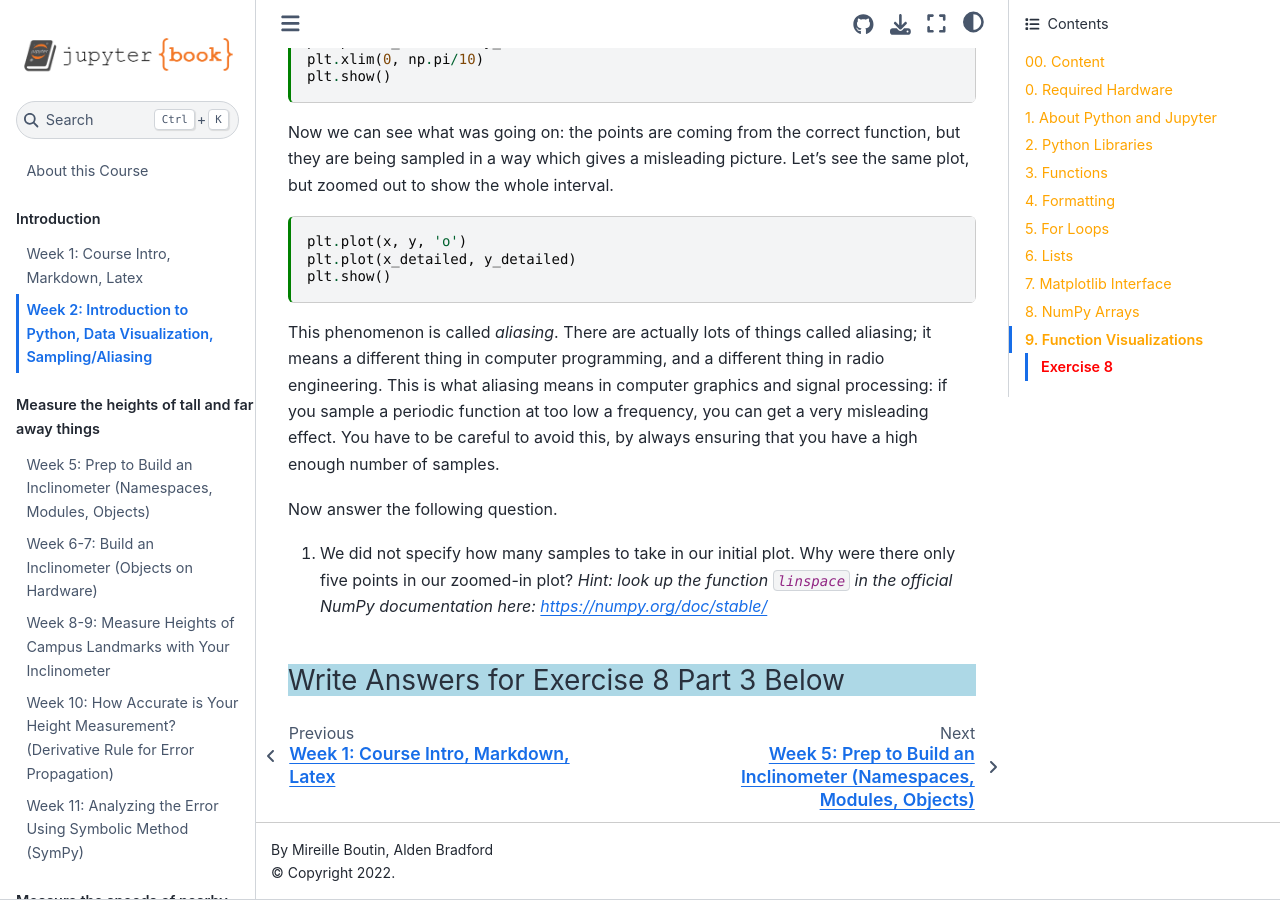
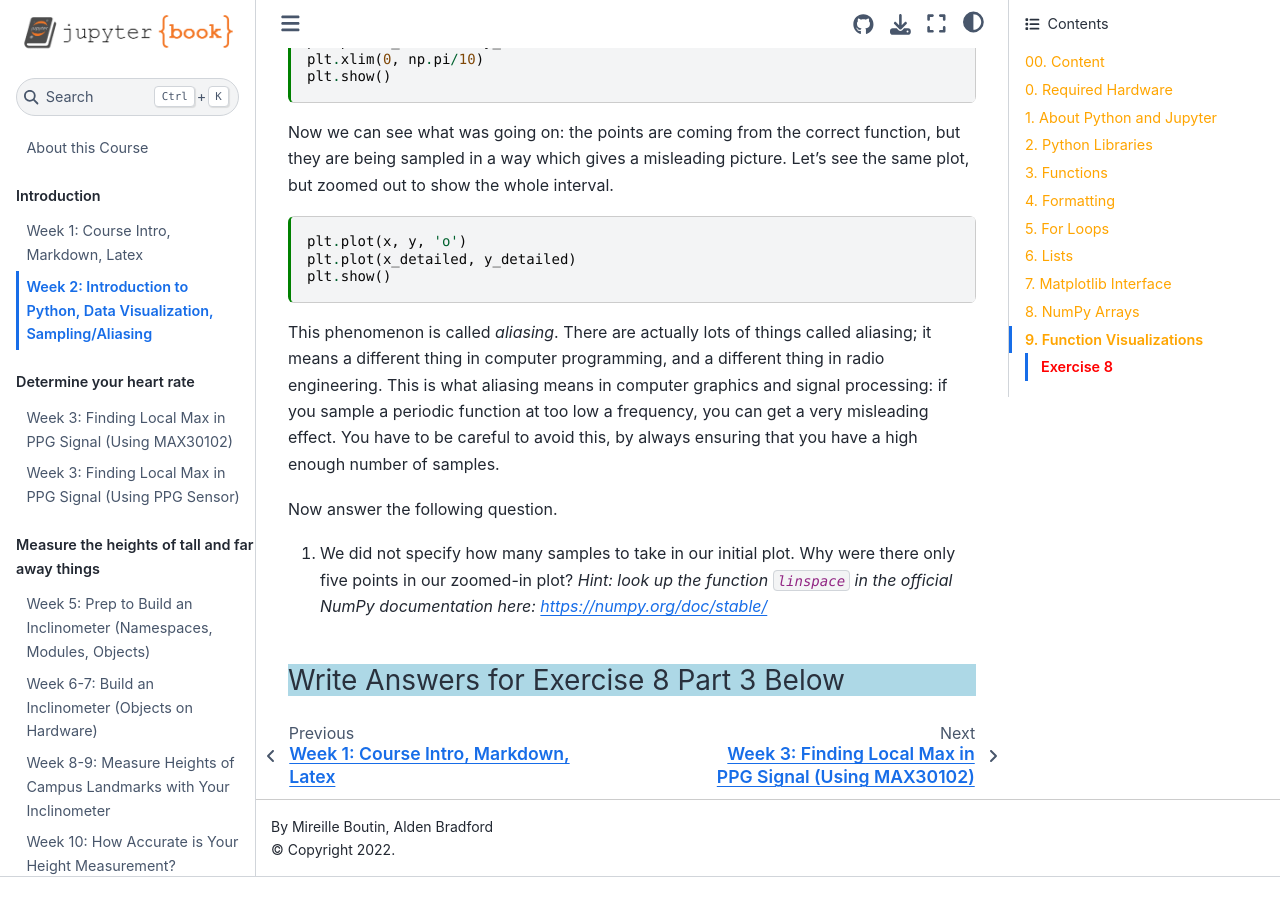
Before and after one commit to TheDataScienceLabs/DSLab_Calculus, a Jupyter Book: the page built from book/labs/1_intro_to_notebooks/lab1.ipynb, in a window 1280 px wide and 900 px high, scrolled down 18139 px. Built offline with Jupyter Book 1.0.4 settings and Sphinx 7.4.7 and the Sphinx Book theme 1.1.4, drawn with Linux system fonts in a browser that asks for light colours; pages that are not in the unit, such as notebooks, are missing from menus; after the commit the page ends 19016 px from its top, so only the background shows below that; some of the changed text lies outside the part shown.

Commit message:
Update compile instructions and add new book chapters

```diff
--- a/book/_toc.yml
+++ b/book/_toc.yml
@@ -10,8 +10,8 @@ parts:
   - file: labs/1_intro_to_notebooks/lab1.ipynb
 - caption: Determine your heart rate
   chapters:
-  - file: labs/2_determine_heart_rate/lab2.ipynb
-  #- file: labs/2_determine_heart_rate/lab2_part2.ipynb
+  - file: labs/2_determine_heart_rate/max30102_version/lab2-max30102.ipynb
+  - file: labs/2_determine_heart_rate/ppg_version/lab2-ppg.ipynb
 - caption: Estimate your blood flow
   chapters:
   - file: labs/3_estimate_blood_flow/lab3.ipynb
```
Also changed, not shown: README.md (+4 -4 lines), book/labs/2_determine_heart_rate/max30102_version/lab2-max30102.ipynb (renamed from book/labs/2_determine_heart_rate/max30102_version/lab2.ipynb), book/labs/2_determine_heart_rate/ppg_version/lab2-ppg.ipynb, 1 other file.
